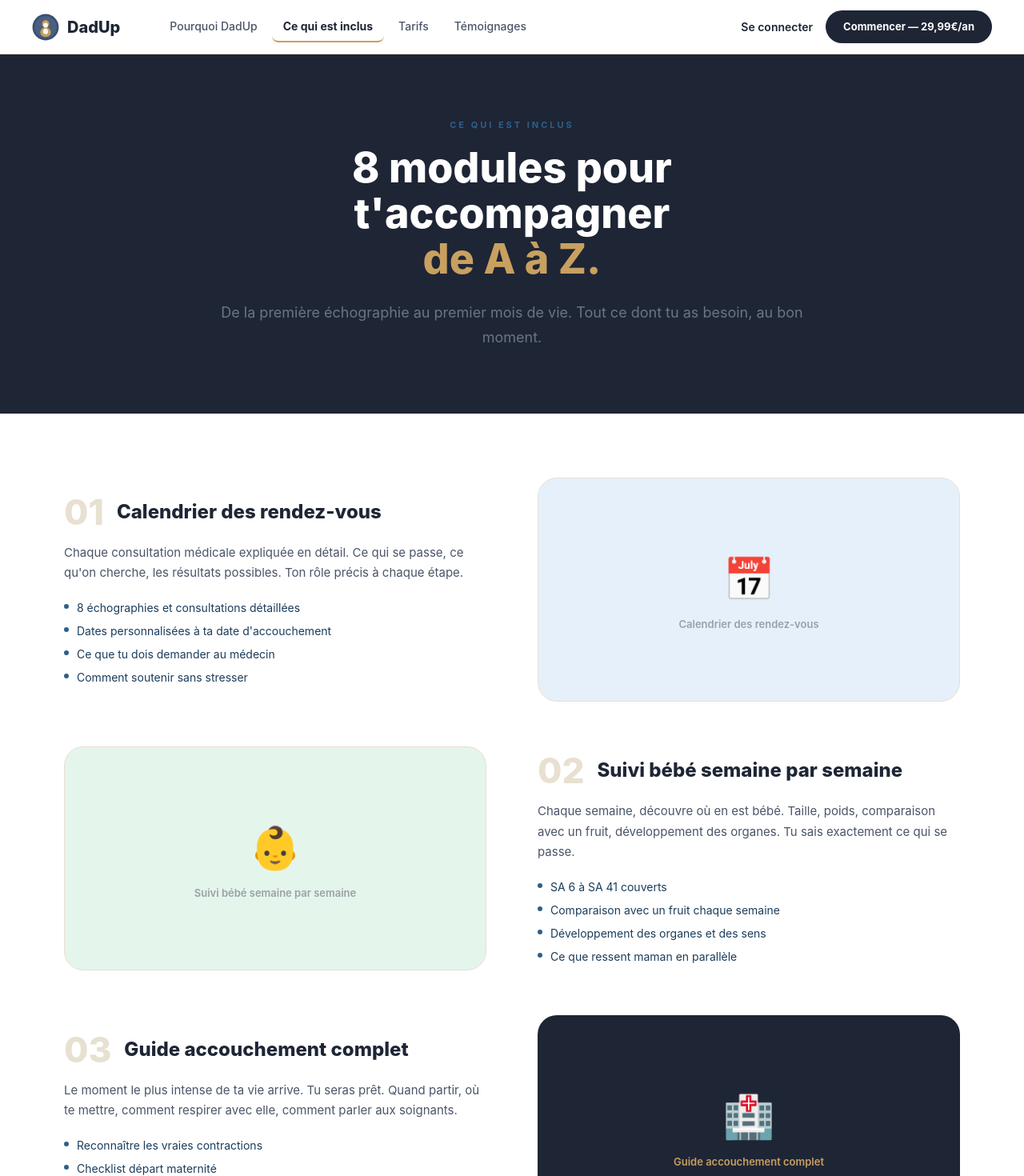
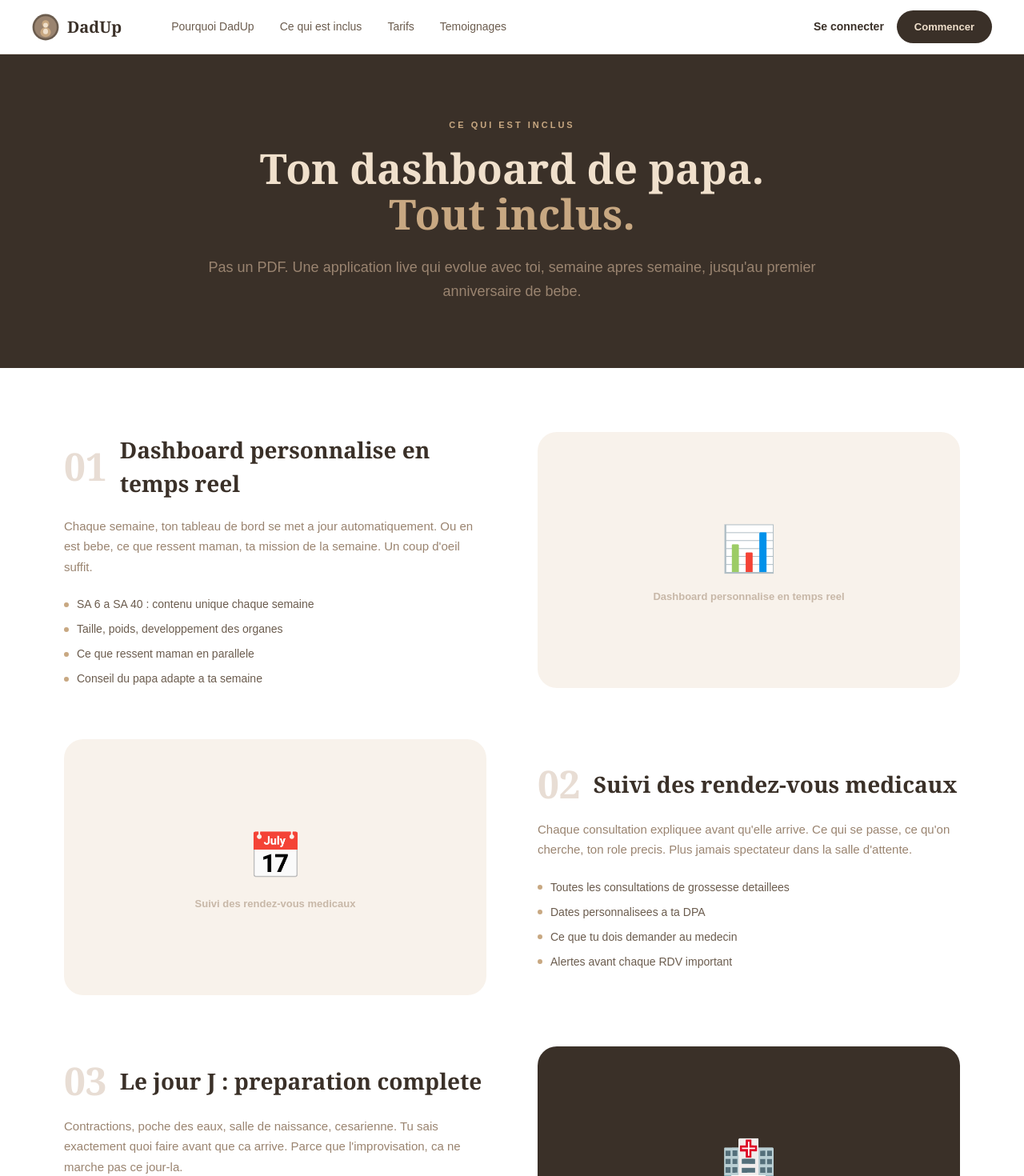
Before and after one commit to Julproject/dadup, a Next.js app: page /inclus in a window 1280 px wide. Shown: the top 1470 px of the page at 80% size. Built offline with nearby package versions, Linux system fonts and the light colour scheme.

Commit message:
Update page.tsx

```diff
--- a/app/inclus/page.tsx
+++ b/app/inclus/page.tsx
@@ -1,113 +1,159 @@
-'use client';
-
-const C = {
-  dark: '#1e2535', gold: '#c8a060', cream: '#faf6f0', white: '#ffffff',
-  border: '#e8e0d0', text: '#4a5568', textLight: '#9aa0a8',
-  blue: '#2E5F8A', bluePale: '#E6F0FA', blueDark: '#1A3D5C',
-  orange: '#FFF0E6', green: '#E4F5EC', amber: '#FFF7E0', teal: '#E0F5F0',
-};
-
-const MODULES = [
-  {num:'01', titre:'Calendrier des rendez-vous', desc:"Chaque consultation médicale expliquée en détail. Ce qui se passe, ce qu'on cherche, les résultats possibles. Ton rôle précis à chaque étape.", details:["8 échographies et consultations détaillées","Dates personnalisées à ta date d'accouchement","Ce que tu dois demander au médecin","Comment soutenir sans stresser"], emoji:'📅', bg:C.bluePale, dark:false},
-  {num:'02', titre:'Suivi bébé semaine par semaine', desc:"Chaque semaine, découvre où en est bébé. Taille, poids, comparaison avec un fruit, développement des organes. Tu sais exactement ce qui se passe.", details:["SA 6 à SA 41 couverts","Comparaison avec un fruit chaque semaine","Développement des organes et des sens","Ce que ressent maman en parallèle"], emoji:'👶', bg:C.green, dark:false},
-  {num:'03', titre:'Guide accouchement complet', desc:"Le moment le plus intense de ta vie arrive. Tu seras prêt. Quand partir, où te mettre, comment respirer avec elle, comment parler aux soignants.", details:["Reconnaître les vraies contractions","Checklist départ maternité","Ton rôle précis en salle de naissance","Césarienne : ce qu'il faut savoir"], emoji:'🏥', bg:C.dark, dark:true},
-  {num:'04', titre:'Valise maternité interactive', desc:"Une checklist complète et interactive. Coche au fur et à mesure. Pour toi, pour elle, pour bébé. Plus de stress le jour J.", details:["21 articles essentiels catégorisés","Pour toi, pour elle, pour bébé","Documents administratifs inclus","Suivi en temps réel"], emoji:'🧳', bg:C.orange, dark:false},
-  {num:'05', titre:'Post-partum décrypté', desc:"Le retour à la maison est souvent le moment le plus difficile. Baby blues, manque de sommeil, bouleversement du couple. Tu comprends ce qu'elle vit.", details:["Baby blues et dépression post-partum","Ton rôle les premières semaines","Gérer la fatigue à deux","Reprendre la vie de couple"], emoji:'💙', bg:C.teal, dark:false},
-  {num:'06', titre:'Idées mensuelles pour ta partenaire', desc:"Chaque mois, une idée concrète pour lui montrer que tu es là. Des attentions simples, accessibles, qui comptent vraiment.", details:["9 idées personnalisées par trimestre","Du dîner romantique au cadeau pratique","Idées adaptées à son état du moment","Surprise du mois révélée progressivement"], emoji:'🎁', bg:C.dark, dark:true},
-  {num:'07', titre:'Premier mois avec bébé', desc:"Les techniques qui marchent vraiment. Pas les théories des livres, les gestes concrets que tu peux faire à 3h du matin quand bébé pleure.", details:["Technique d'emmaillotage pas à pas","Décoder les pleurs de bébé","Gérer le sommeil","Biberon, rot, coliques : les bons gestes"], emoji:'🌙', bg:C.amber, dark:false},
-  {num:'08', titre:'Liste achats prioritaires', desc:"Ce qui est vraiment nécessaire, ce qui est superflu, dans quel ordre acheter et pour quel budget. Finis les achats inutiles.", details:["Essentiel vs superflu clairement indiqué","Budget par catégorie","Ordre d'achat recommandé","Conseils sur les marques fiables"], emoji:'🛒', bg:C.green, dark:false},
-];
-
 export default function InclusPage() {
   return (
-    <main style={{minHeight:'100vh', background:C.white, fontFamily:"-apple-system,BlinkMacSystemFont,'Segoe UI',sans-serif"}}>
-      <style>{`
-        *{box-sizing:border-box;margin:0;padding:0;}
-        .nl{display:flex;}.nc{display:flex;}
-        .mg{display:grid;grid-template-columns:1fr 1fr;gap:64px;align-items:center;}
-        @media(max-width:768px){
-          .nl{display:none!important;}.nc{display:none!important;}
-          .mg{grid-template-columns:1fr!important;gap:24px!important;}
-          .sp{padding:48px 20px!important;}
-          nav{padding:0 20px!important;}
-          h1{font-size:36px!important;}
-          h2{font-size:22px!important;}
-          .mod-img{height:200px!important;}
-        }
-      `}</style>
+    <main style={{minHeight:'100vh', background:'#ffffff', fontFamily:'sans-serif'}}>
+      <Nav/>
 
-      <nav style={{background:C.white,borderBottom:`1px solid ${C.border}`,padding:'0 40px',display:'flex',alignItems:'center',justifyContent:'space-between',height:'68px',position:'sticky',top:0,zIndex:50}}>
-        <div style={{display:'flex',alignItems:'center',gap:'48px'}}>
-          <a href="/" style={{display:'flex',alignItems:'center',gap:'10px',textDecoration:'none'}}>
-            <svg viewBox="0 0 300 300" width="34" height="34"><circle cx="150" cy="150" r="145" fill="#3a4f6e"/><circle cx="150" cy="150" r="122" fill="#4a6080"/><ellipse cx="150" cy="205" rx="58" ry="54" fill="#c8a060"/><circle cx="150" cy="112" r="40" fill="#c8a060"/><ellipse cx="150" cy="196" rx="27" ry="31" fill="#faf6f0"/><circle cx="150" cy="128" r="26" fill="#faf6f0"/></svg>
-            <span style={{fontWeight:800,color:C.dark,fontSize:'20px'}}>DadUp</span>
-          </a>
-          <div className="nl" style={{gap:'4px'}}>
-            <a href="/pourquoi" style={{color:C.text,fontSize:'14px',fontWeight:500,padding:'8px 14px',textDecoration:'none'}}>Pourquoi DadUp</a>
-            <a href="/inclus" style={{color:C.dark,fontSize:'14px',fontWeight:700,padding:'8px 14px',borderRadius:'8px',textDecoration:'none',borderBottom:`2px solid ${C.gold}`}}>Ce qui est inclus</a>
-            <a href="/tarifs" style={{color:C.text,fontSize:'14px',fontWeight:500,padding:'8px 14px',textDecoration:'none'}}>Tarifs</a>
-            <a href="/temoignages" style={{color:C.text,fontSize:'14px',fontWeight:500,padding:'8px 14px',textDecoration:'none'}}>Témoignages</a>
-          </div>
-        </div>
-        <div className="nc" style={{alignItems:'center',gap:'16px'}}>
-          <a href="/login" style={{color:C.dark,fontSize:'14px',fontWeight:600,textDecoration:'none'}}>Se connecter</a>
-          <a href="/tarifs" style={{background:C.dark,color:C.white,padding:'11px 22px',borderRadius:'32px',fontSize:'13px',fontWeight:700,textDecoration:'none'}}>Commencer — 29,99€/an</a>
-        </div>
-      </nav>
-
-      <section style={{background:C.dark,padding:'80px 40px'}}>
-        <div style={{maxWidth:'800px',margin:'0 auto',textAlign:'center'}}>
-          <p style={{color:C.blue,fontSize:'11px',fontWeight:700,letterSpacing:'3px',textTransform:'uppercase',margin:'0 0 16px'}}>Ce qui est inclus</p>
-          <h1 style={{color:C.white,fontSize:'52px',fontWeight:800,margin:'0 0 24px',lineHeight:1.1}}>
-            8 modules pour t'accompagner<br/><span style={{color:C.gold}}>de A à Z.</span>
+      {/* HERO */}
+      <section style={{background:'#3a3028', padding:'80px 40px'}}>
+        <div style={{maxWidth:'800px', margin:'0 auto', textAlign:'center'}}>
+          <p style={{color:'#c8a882', fontSize:'11px', fontWeight:700, letterSpacing:'3px', textTransform:'uppercase', margin:'0 0 16px'}}>Ce qui est inclus</p>
+          <h1 style={{color:'#f0e0cc', fontSize:'52px', fontWeight:800, margin:'0 0 24px', lineHeight:1.1, fontFamily:'Georgia,serif'}}>
+            Ton dashboard de papa.<br/><span style={{color:'#c8a882'}}>Tout inclus.</span>
           </h1>
-          <p style={{color:'#6a7585',fontSize:'18px',lineHeight:1.7,margin:0}}>De la première échographie au premier mois de vie. Tout ce dont tu as besoin, au bon moment.</p>
+          <p style={{color:'#9a8470', fontSize:'18px', lineHeight:1.7, margin:0}}>Pas un PDF. Une application live qui evolue avec toi, semaine apres semaine, jusqu'au premier anniversaire de bebe.</p>
         </div>
       </section>
 
-      <section className="sp" style={{padding:'80px 40px',maxWidth:'1200px',margin:'0 auto'}}>
-        <div style={{display:'flex',flexDirection:'column',gap:'56px'}}>
-          {MODULES.map((m,i)=>(
-            <div key={i} className="mg" style={{direction: i%2===1?'rtl':'ltr'}}>
+      {/* MODULES DETAILLES */}
+      <section style={{padding:'80px 40px', maxWidth:'1200px', margin:'0 auto'}}>
+        <div style={{display:'flex', flexDirection:'column', gap:'64px'}}>
+
+          {[
+            {
+              num:'01', titre:'Dashboard personnalise en temps reel',
+              desc:"Chaque semaine, ton tableau de bord se met a jour automatiquement. Ou en est bebe, ce que ressent maman, ta mission de la semaine. Un coup d'oeil suffit.",
+              details:["SA 6 a SA 40 : contenu unique chaque semaine","Taille, poids, developpement des organes","Ce que ressent maman en parallele","Conseil du papa adapte a ta semaine"],
+              dark:false, emoji:'\ud83d\udcca'
+            },
+            {
+              num:'02', titre:'Suivi des rendez-vous medicaux',
+              desc:"Chaque consultation expliquee avant qu'elle arrive. Ce qui se passe, ce qu'on cherche, ton role precis. Plus jamais spectateur dans la salle d'attente.",
+              details:["Toutes les consultations de grossesse detaillees","Dates personnalisees a ta DPA","Ce que tu dois demander au medecin","Alertes avant chaque RDV important"],
+              dark:false, emoji:'\ud83d\udcc5'
+            },
+            {
+              num:'03', titre:'Le jour J : preparation complete',
+              desc:"Contractions, poche des eaux, salle de naissance, cesarienne. Tu sais exactement quoi faire avant que ca arrive. Parce que l'improvisation, ca ne marche pas ce jour-la.",
+              details:["Reconnaitre les vraies contractions (regle 5-1-1)","Checklist depart maternite interactive","Ton role precis en salle de naissance","Cesarienne : deroulement et ton role"],
+              dark:true, emoji:'\ud83c\udfe5'
+            },
+            {
+              num:'04', titre:'Checklist valise maternite',
+              desc:"Une checklist complete et interactive. Coche au fur et a mesure, depuis ton telephone. Pour toi, pour elle, pour bebe. Plus de stress le jour J.",
+              details:["21 articles essentiels categorises","Pour toi, pour elle, pour bebe","Documents administratifs inclus","Sauvegarde automatique dans ton compte"],
+              dark:false, emoji:'\ud83e\uddf3'
+            },
+            {
+              num:'05', titre:'Psychologie et preparation mentale',
+              desc:"38 semaines de contenus sur la paternite. Peur de ne pas etre a la hauteur, vie de couple, lien avec bebe. Un sujet par semaine, des informations verifiees.",
+              details:["38 semaines de contenu unique","Informations medicalement verifiees","Lien direct Doctolib si besoin d'un soutien","Aucune repetition entre les semaines"],
+              dark:false, emoji:'\ud83e\udde0'
+            },
+            {
+              num:'06', titre:'Post-partum : 12 mois de suivi',
+              desc:"Apres la naissance, l'app bascule automatiquement. Developpement de bebe mois par mois, ressenti de maman, activites a faire ensemble. Tu ne decroches pas apres la naissance.",
+              details:["12 mois de suivi post-natal","Developpement de bebe semaine par semaine","Baby blues, fatigue, vie de couple","Vaccins, RDV pediatre, alertes sante"],
+              dark:false, emoji:'\ud83d\udc76'
+            },
+            {
+              num:'07', titre:'Atelier pratique : les gestes concrets',
+              desc:"Emmaillotage, premiers secours nourrisson, techniques d'apaisement, allaitement. Pas les theories des livres. Les gestes que tu fais a 3h du matin quand bebe pleure.",
+              details:["Emmaillotage pas a pas","Premiers secours nourrisson (etouffement, fievre)","Reconnaitre et calmer les pleurs","Allaitement : ton role et comment aider"],
+              dark:true, emoji:'\ud83c\udf19'
+            },
+            {
+              num:'08', titre:'Suivi J7 et liste achats',
+              desc:"Les 7 premiers jours : tableau de suivi des tetees, urines et selles comme a la maternite. Et une liste d'achats claire : l'essentiel vs le superflu, dans quel ordre, pour quel budget.",
+              details:["Suivi des 7 premiers jours (tetees, selles, urines)","Liste achats : essentiel vs superflu","Budget par categorie","Sauvegarde entre sessions"],
+              dark:false, emoji:'\ud83d\uded2'
+            },
+          ].map((m, i) => (
+            <div key={i} style={{display:'grid', gridTemplateColumns:'1fr 1fr', gap:'64px', alignItems:'center', direction: i % 2 === 1 ? 'rtl' : 'ltr'}}>
               <div style={{direction:'ltr'}}>
-                <div style={{display:'flex',alignItems:'center',gap:'16px',marginBottom:'16px'}}>
-                  <span style={{color:C.border,fontSize:'44px',fontWeight:800,lineHeight:1}}>{m.num}</span>
-                  <h2 style={{color:C.dark,fontSize:'24px',fontWeight:800,margin:0}}>{m.titre}</h2>
+                <div style={{display:'flex', alignItems:'center', gap:'16px', marginBottom:'20px'}}>
+                  <span style={{color:'#e8ddd4', fontSize:'48px', fontWeight:800, fontFamily:'Georgia,serif', lineHeight:1}}>{m.num}</span>
+                  <h2 style={{color:'#3a3028', fontSize:'28px', fontWeight:800, margin:0, fontFamily:'Georgia,serif'}}>{m.titre}</h2>
                 </div>
-                <p style={{color:C.text,fontSize:'15px',lineHeight:1.7,margin:'0 0 20px'}}>{m.desc}</p>
-                <div style={{display:'flex',flexDirection:'column',gap:'8px'}}>
-                  {m.details.map((d,j)=>(
-                    <div key={j} style={{display:'flex',gap:'10px',alignItems:'flex-start'}}>
-                      <div style={{width:'6px',height:'6px',borderRadius:'50%',background:C.blue,flexShrink:0,marginTop:'6px'}}></div>
-                      <p style={{color:C.blueDark,fontSize:'14px',margin:0,lineHeight:1.5}}>{d}</p>
+                <p style={{color:'#9a8470', fontSize:'15px', lineHeight:1.7, margin:'0 0 24px'}}>{m.desc}</p>
+                <div style={{display:'flex', flexDirection:'column', gap:'10px'}}>
+                  {m.details.map((d, j) => (
+                    <div key={j} style={{display:'flex', gap:'10px', alignItems:'center'}}>
+                      <div style={{width:'6px', height:'6px', borderRadius:'50%', background:'#c8a882', flexShrink:0}}></div>
+                      <p style={{color:'#6b5c4e', fontSize:'14px', margin:0}}>{d}</p>
                     </div>
                   ))}
                 </div>
               </div>
-              <div className="mod-img" style={{direction:'ltr',background:m.bg,borderRadius:'24px',height:'280px',display:'flex',alignItems:'center',justifyContent:'center',border:m.dark?'none':`1px solid ${C.border}`}}>
+              <div style={{direction:'ltr', background: m.dark ? '#3a3028' : '#f8f2eb', borderRadius:'24px', height:'320px', display:'flex', alignItems:'center', justifyContent:'center'}}>
                 <div style={{textAlign:'center'}}>
-                  <p style={{fontSize:'52px',margin:'0 0 8px'}}>{m.emoji}</p>
-                  <p style={{color:m.dark?C.gold:C.textLight,fontSize:'13px',margin:0,fontWeight:600}}>{m.titre}</p>
+                  <p style={{fontSize:'56px', margin:'0 0 8px'}}>{m.emoji}</p>
+                  <p style={{color: m.dark ? '#c8a882' : '#c8b8a8', fontSize:'13px', margin:0, fontWeight:600}}>{m.titre}</p>
                 </div>
               </div>
             </div>
           ))}
+
         </div>
       </section>
 
-      <section style={{background:C.dark,padding:'80px 40px',textAlign:'center' as const}}>
-        <h2 style={{color:C.white,fontSize:'38px',fontWeight:800,margin:'0 0 12px'}}>Tout ça pour 29,99€/an.</h2>
-        <p style={{color:'#6a7585',fontSize:'16px',margin:'0 0 32px'}}>Sans engagement. Résiliable à tout moment.</p>
-        <a href="/tarifs" style={{background:C.gold,color:'#1c1510',padding:'16px 40px',borderRadius:'32px',fontSize:'15px',fontWeight:800,textDecoration:'none',display:'inline-block'}}>Commencer maintenant</a>
+      {/* CTA */}
+      <section style={{background:'#3a3028', padding:'80px 40px', textAlign:'center'}}>
+        <h2 style={{color:'#f0e0cc', fontSize:'38px', fontWeight:800, margin:'0 0 12px', fontFamily:'Georgia,serif'}}>Tout ca a partir de 9,99{'\u20ac'}/mois.</h2>
+        <p style={{color:'#9a8470', fontSize:'16px', margin:'0 0 8px'}}>Ou 79{'\u20ac'}/an, soit 30% d'economie. Sans engagement. Resiliable a tout moment.</p>
+        <p style={{color:'#6b5c4e', fontSize:'14px', margin:'0 0 32px'}}>Acces immediat apres inscription.</p>
+        <a href="/tarifs" style={{background:'#c8a882', color:'#1c1510', padding:'16px 40px', borderRadius:'32px', fontSize:'15px', fontWeight:800, textDecoration:'none', display:'inline-block'}}>Voir les tarifs</a>
       </section>
 
-      <footer style={{background:C.dark,borderTop:'1px solid #2e3848',padding:'32px 40px',display:'flex',alignItems:'center',justifyContent:'space-between',flexWrap:'wrap' as const,gap:'16px'}}>
-        <div style={{display:'flex',alignItems:'center',gap:'8px'}}>
-          <svg viewBox="0 0 300 300" width="28" height="28"><circle cx="150" cy="150" r="145" fill="#3a4f6e"/><circle cx="150" cy="150" r="122" fill="#4a6080"/><ellipse cx="150" cy="205" rx="58" ry="54" fill="#c8a060"/><circle cx="150" cy="112" r="40" fill="#c8a060"/><ellipse cx="150" cy="196" rx="27" ry="31" fill="#faf6f0"/><circle cx="150" cy="128" r="26" fill="#faf6f0"/></svg>
-          <span style={{color:C.white,fontSize:'16px',fontWeight:700}}>DadUp</span>
-        </div>
-        <p style={{color:'#6a7585',fontSize:'12px',margin:0}}>DadUp est un outil d'information. Il ne remplace pas l'avis d'un médecin.</p>
-      </footer>
+      <Footer/>
     </main>
   );
 }
+
+function Nav() {
+  return (
+    <nav style={{background:'#ffffff', borderBottom:'1px solid #e8ddd4', padding:'0 40px', display:'flex', alignItems:'center', justifyContent:'space-between', height:'68px', position:'sticky', top:0, zIndex:50}}>
+      <div style={{display:'flex', alignItems:'center', gap:'48px'}}>
+        <a href="/" style={{display:'flex', alignItems:'center', gap:'10px', textDecoration:'none'}}>
+          <svg viewBox="0 0 300 300" width="34" height="34">
+            <circle cx="150" cy="150" r="145" fill="#6b5c4e"/>
+            <circle cx="150" cy="150" r="122" fill="#9a8470"/>
+            <ellipse cx="150" cy="205" rx="58" ry="54" fill="#c8a882"/>
+            <circle cx="150" cy="112" r="40" fill="#c8a882"/>
+            <ellipse cx="150" cy="196" rx="27" ry="31" fill="#f0e0cc"/>
+            <circle cx="150" cy="128" r="26" fill="#f0e0cc"/>
+          </svg>
+          <span style={{fontWeight:800, color:'#3a3028', fontSize:'20px', fontFamily:'Georgia,serif'}}>DadUp</span>
+        </a>
+        <div style={{display:'flex', gap:'4px'}}>
+          <a href="/pourquoi" style={{color:'#6b5c4e', fontSize:'14px', fontWeight:500, padding:'8px 14px', borderRadius:'8px', textDecoration:'none'}}>Pourquoi DadUp</a>
+          <a href="/inclus" style={{color:'#6b5c4e', fontSize:'14px', fontWeight:500, padding:'8px 14px', borderRadius:'8px', textDecoration:'none'}}>Ce qui est inclus</a>
+          <a href="/tarifs" style={{color:'#6b5c4e', fontSize:'14px', fontWeight:500, padding:'8px 14px', borderRadius:'8px', textDecoration:'none'}}>Tarifs</a>
+          <a href="/temoignages" style={{color:'#6b5c4e', fontSize:'14px', fontWeight:500, padding:'8px 14px', borderRadius:'8px', textDecoration:'none'}}>Temoignages</a>
+        </div>
+      </div>
+      <div style={{display:'flex', alignItems:'center', gap:'16px'}}>
+        <a href="/login" style={{color:'#3a3028', fontSize:'14px', fontWeight:600, textDecoration:'none'}}>Se connecter</a>
+        <a href="/tarifs" style={{background:'#3a3028', color:'#f0e0cc', padding:'11px 22px', borderRadius:'32px', fontSize:'13px', fontWeight:700, textDecoration:'none'}}>Commencer</a>
+      </div>
+    </nav>
+  );
+}
+
+function Footer() {
+  return (
+    <footer style={{background:'#3a3028', padding:'32px 40px', display:'flex', alignItems:'center', justifyContent:'space-between'}}>
+      <div style={{display:'flex', alignItems:'center', gap:'8px'}}>
+        <svg viewBox="0 0 300 300" width="28" height="28">
+          <circle cx="150" cy="150" r="145" fill="#6b5c4e"/>
+          <circle cx="150" cy="150" r="122" fill="#9a8470"/>
+          <ellipse cx="150" cy="205" rx="58" ry="54" fill="#c8a882"/>
+          <circle cx="150" cy="112" r="40" fill="#c8a882"/>
+          <ellipse cx="150" cy="196" rx="27" ry="31" fill="#f0e0cc"/>
+          <circle cx="150" cy="128" r="26" fill="#f0e0cc"/>
+        </svg>
+        <span style={{color:'#f0e0cc', fontSize:'16px', fontWeight:700, fontFamily:'Georgia,serif'}}>DadUp</span>
+      </div>
+      <p style={{color:'#6b5c4e', fontSize:'12px', margin:0}}>DadUp est un outil d'information. Il ne remplace pas l'avis d'un medecin.</p>
+    </footer>
+  );
+}
```
